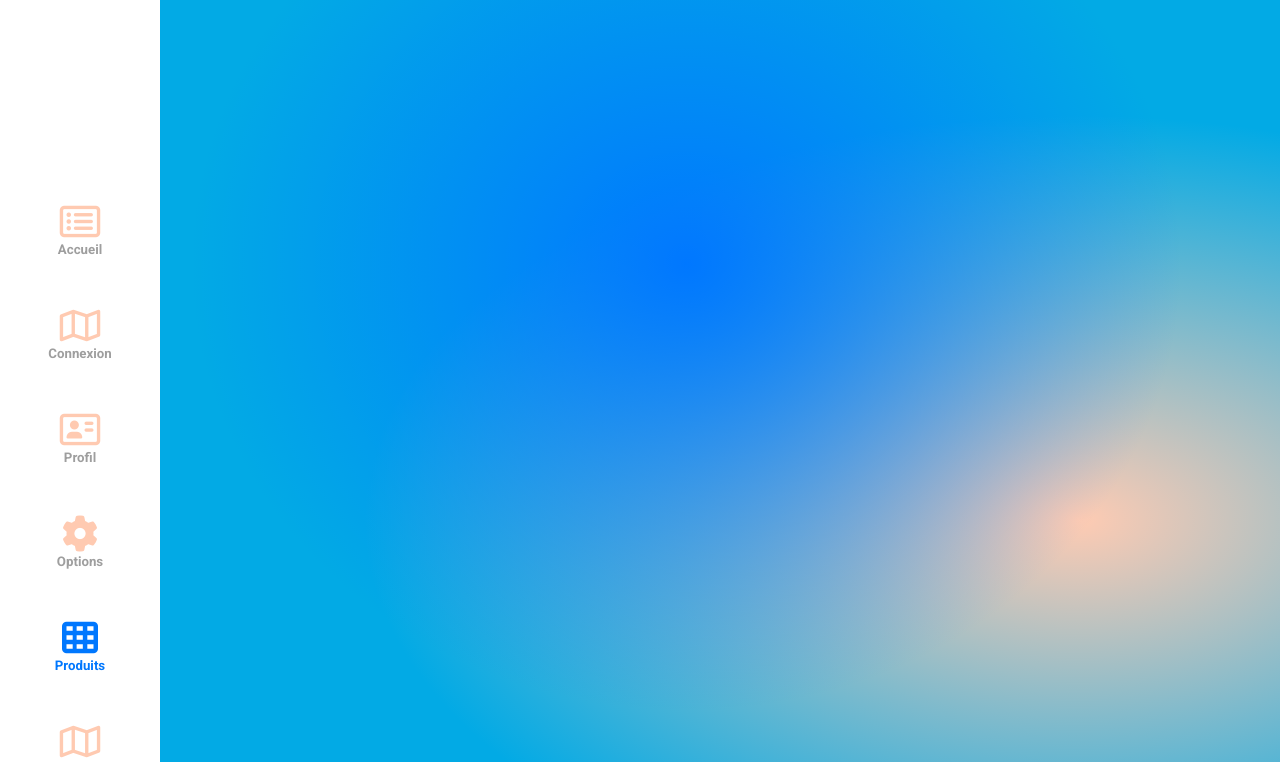
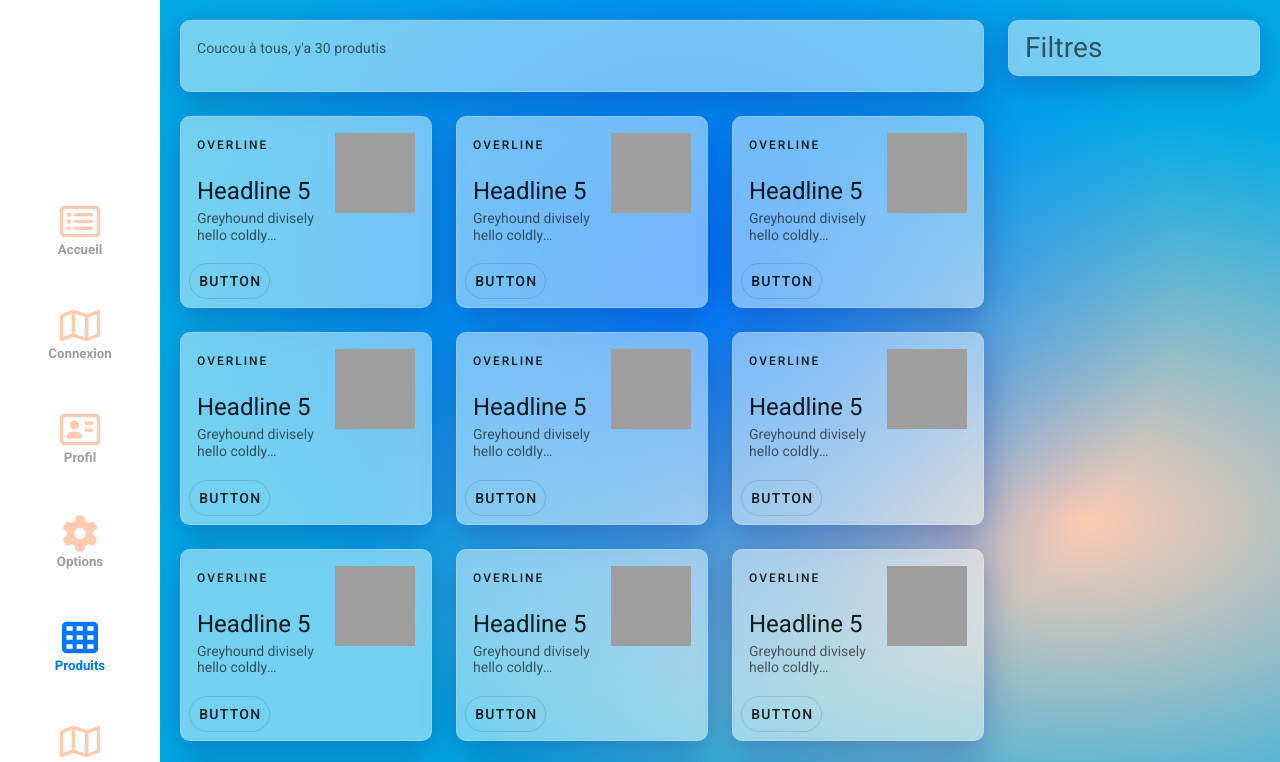
Before and after one commit to stanislasbdx/TriBidO, a Vue app: page /products in a window 1280 px wide. Shown: the top 762 px of the page. Built offline with nearby package versions, Linux system fonts and the light colour scheme; no server answers.

Commit message:
✨ feature・Création de la page Produits

```diff
--- a/src/router/index.js
+++ b/src/router/index.js
@@ -16,6 +16,11 @@ const routes = [
 		path: "/login",
 		name: "Login",
 		component: () => import('@/views/Login.vue')
+	},
+	{
+		path: "/products",
+		name: "Products",
+		component: () => import('@/views/Products.vue')
 	}
 ];
 
--- /dev/null
+++ b/src/views/Products.vue
@@ -0,0 +1,67 @@
+<template>
+	<div>
+		<v-row>
+			<v-col cols="12" md="9">
+				<v-row>
+					<v-col cols="12">
+						<v-card class="glasscard" outlined>
+							<v-card-text>
+								<p>Coucou à tous, y'a 30 produtis</p>
+							</v-card-text>
+						</v-card>
+					</v-col>
+
+					<v-col v-for="index in 12" :key="index">
+						<v-card class="glasscard" outlined>
+							<v-list-item three-line>
+								<v-list-item-content>
+									<div class="text-overline mb-4">
+										OVERLINE
+									</div>
+									<v-list-item-title class="text-h5 mb-1">
+										Headline 5
+									</v-list-item-title>
+									<v-list-item-subtitle>Greyhound divisely hello coldly fonwderfully</v-list-item-subtitle>
+								</v-list-item-content>
+
+								<v-list-item-avatar tile size="80" color="grey"></v-list-item-avatar>
+							</v-list-item>
+
+							<v-card-actions>
+								<v-btn outlined rounded text>
+									Button
+								</v-btn>
+							</v-card-actions>
+						</v-card>
+					</v-col>
+				</v-row>
+			</v-col>
+			<v-col cols="12" md="3" order="first" order-md="last">
+				<v-card class="glasscard">
+					<v-card-text>
+						<h1 class="font-weight-regular">Filtres</h1>
+					</v-card-text>
+				</v-card>
+			</v-col>
+		</v-row>
+	</div>
+</template>
+
+<style>
+
+</style>
+
+<script>
+export default {
+	name: "Products",
+	data() {
+		return {
+
+		}
+	},
+
+	created() {
+
+	}
+}
+</script>
```
